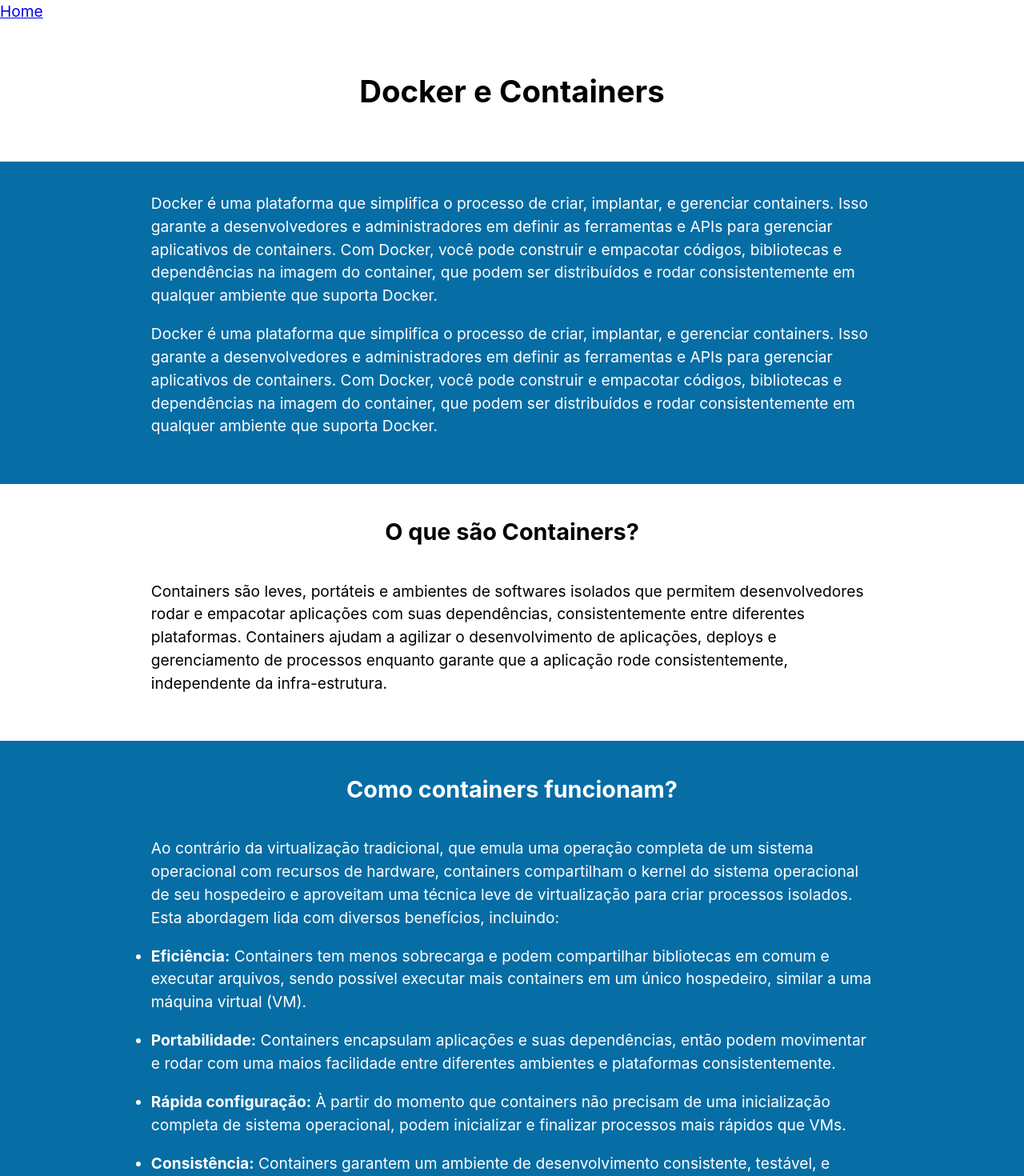
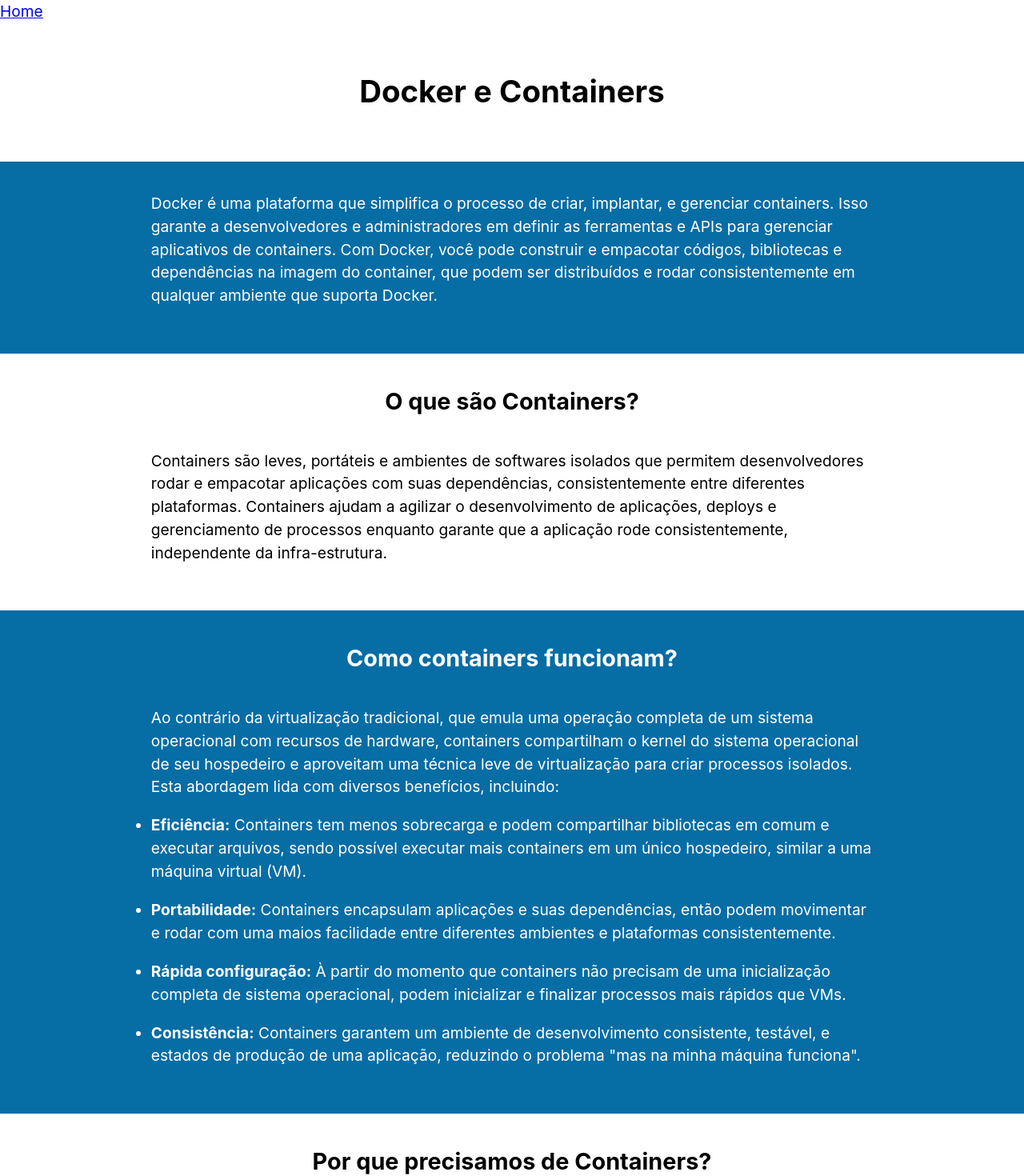
Before and after one commit to cpwaldow/introducao-docker, a React (Vite) app: page /introduction in a window 1280 px wide. Shown: the top 1470 px of the page at 80% size. Built offline with nearby package versions, Linux system fonts and the light colour scheme.

Commit message:
refactor: best way to use styled components

```diff
--- a/src/components/ContentBox.tsx
+++ /dev/null
@@ -1,47 +0,0 @@
-import styled from 'styled-components';
-import { ContentBoxType } from '../types';
-
-const Container = styled.section<ContentBoxType>`
-  background-color: ${(props) => props.background};
-  padding: 2rem;
-`;
-
-const Content = styled.section<ContentBoxType>`
-  width: var(--margin-content);
-  margin: 0 auto;
-  color: ${(props) => props.color};
-
-  > h3 {
-    margin-bottom: 1rem;
-  }
-
-  > p {
-    margin-bottom: 1rem;
-  }
-
-  > ul > li {
-    margin-bottom: 1rem;
-  }
-`;
-
-const Subtitle = styled.h2`
-  text-align: center;
-  margin-bottom: 2rem;
-  color: ${(props) => props.color};
-`;
-
-const ContentBox = ({
-  background,
-  color,
-  children,
-  subtitle,
-}: ContentBoxType) => {
-  return (
-    <Container background={background}>
-      {subtitle && <Subtitle color={color}>{subtitle}</Subtitle>}
-      <Content color={color}>{children}</Content>
-    </Container>
-  );
-};
-
-export default ContentBox;
--- a/src/pages/Introduction.tsx
+++ b/src/pages/Introduction.tsx
@@ -1,5 +1,12 @@
 import { Link } from 'react-router-dom';
-import ContentBox from '../components/ContentBox';
+import {
+  Container,
+  Content,
+  ContentContainer,
+  Subtitle,
+  List,
+  SubtitleLevel3,
+} from '../style/style';
 import Title from '../components/Title';
 
 const Introduction = () => {
@@ -11,58 +18,51 @@
       </header>
       <main>
         <Title title='Docker e Containers' />
-        <ContentBox background={blue} color='white'>
-          <p>
+        <Container background={blue}>
+          <ContentContainer>
+            <Content color='white'>
               Docker é uma plataforma que simplifica o processo de criar,
-            implantar, e gerenciar containers. Isso garante a desenvolvedores e
-            administradores em definir as ferramentas e APIs para gerenciar
+              implantar, e gerenciar containers. Isso garante a desenvolvedores
+              e administradores em definir as ferramentas e APIs para gerenciar
               aplicativos de containers. Com Docker, você pode construir e
               empacotar códigos, bibliotecas e dependências na imagem do
               container, que podem ser distribuídos e rodar consistentemente em
               qualquer ambiente que suporta Docker.
-          </p>
+            </Content>
+          </ContentContainer>
+        </Container>
 
-          <p>
-            Docker é uma plataforma que simplifica o processo de criar,
-            implantar, e gerenciar containers. Isso garante a desenvolvedores e
-            administradores em definir as ferramentas e APIs para gerenciar
-            aplicativos de containers. Com Docker, você pode construir e
-            empacotar códigos, bibliotecas e dependências na imagem do
-            container, que podem ser distribuídos e rodar consistentemente em
-            qualquer ambiente que suporta Docker.
-          </p>
-        </ContentBox>
-
-        <ContentBox subtitle='O que são Containers?'>
-          <p>
+        <Container>
+          <ContentContainer>
+            <Subtitle>O que são Containers?</Subtitle>
+            <Content>
               Containers são leves, portáteis e ambientes de softwares isolados
               que permitem desenvolvedores rodar e empacotar aplicações com suas
               dependências, consistentemente entre diferentes plataformas.
               Containers ajudam a agilizar o desenvolvimento de aplicações,
               deploys e gerenciamento de processos enquanto garante que a
               aplicação rode consistentemente, independente da infra-estrutura.
-          </p>
-        </ContentBox>
+            </Content>
+          </ContentContainer>
+        </Container>
 
-        <ContentBox
-          background='var(--main-blue)'
-          color='white'
-          subtitle='Como containers funcionam?'
-        >
-          <p>
+        <Container background={blue}>
+          <ContentContainer>
+            <Subtitle color='white'>Como containers funcionam?</Subtitle>
+            <Content color='white'>
               Ao contrário da virtualização tradicional, que emula uma operação
               completa de um sistema operacional com recursos de hardware,
               containers compartilham o kernel do sistema operacional de seu
-            hospedeiro e aproveitam uma técnica leve de virtualização para criar
-            processos isolados. Esta abordagem lida com diversos benefícios,
-            incluindo:
-          </p>
-          <ul>
+              hospedeiro e aproveitam uma técnica leve de virtualização para
+              criar processos isolados. Esta abordagem lida com diversos
+              benefícios, incluindo:
+            </Content>
+            <List color='white'>
               <li>
                 <b>Eficiência:</b> Containers tem menos sobrecarga e podem
                 compartilhar bibliotecas em comum e executar arquivos, sendo
-              possível executar mais containers em um único hospedeiro, similar
-              a uma máquina virtual (VM).
+                possível executar mais containers em um único hospedeiro,
+                similar a uma máquina virtual (VM).
               </li>
               <li>
                 <b>Portabilidade:</b> Containers encapsulam aplicações e suas
@@ -71,9 +71,10 @@
                 consistentemente.
               </li>
               <li>
-              <b>Rápida configuração:</b> À partir do momento que containers não
-              precisam de uma inicialização completa de sistema operacional,
-              podem inicializar e finalizar processos mais rápidos que VMs.
+                <b>Rápida configuração:</b> À partir do momento que containers
+                não precisam de uma inicialização completa de sistema
+                operacional, podem inicializar e finalizar processos mais
+                rápidos que VMs.
               </li>
               <li>
                 <b>Consistência:</b> Containers garantem um ambiente de
@@ -81,125 +82,135 @@
                 uma aplicação, reduzindo o problema "mas na minha máquina
                 funciona".
               </li>
-          </ul>
-        </ContentBox>
-        <ContentBox subtitle='Por que precisamos de Containers?'>
-          <p>
+            </List>
+          </ContentContainer>
+        </Container>
+
+        <Container>
+          <Subtitle>Por que precisamos de Containers?</Subtitle>
+          <ContentContainer>
+            <Content>
               No mundo de desenvolvimento de software e deploy, consistência e
               eficiência são cruciais. Antes de containers existirem,
               desenvolvedores costumavam encarar desafios quando deploy de
               aplicações entre diferentes ambientes incluíam:
-          </p>
-          <ul>
+            </Content>
+            <List>
               <li>
                 <b>Inconsistência de ambientes:</b> Desenvolvedores costumam
-              trabalhar em diferentes ambientes de desenvolvimento que podem ter
-              diferentes configurações e bibliotecas comparando com ambientes de
-              produção.
+                trabalhar em diferentes ambientes de desenvolvimento que podem
+                ter diferentes configurações e bibliotecas comparando com
+                ambientes de produção.
               </li>
               <li>
                 <b>Recursos ineficientes de utilização:</b> Máquinas Virtuais
                 (VMs) foram amplamente utilizados para superar ambientes
-              inconsistentes. Entretanto, VMs precisam de sistemas operacionais
-              completos para rodar cada aplicação, fazendo o recurso de
-              utilização ineficiente.
+                inconsistentes. Entretanto, VMs precisam de sistemas
+                operacionais completos para rodar cada aplicação, fazendo o
+                recurso de utilização ineficiente.
               </li>
               <li>
                 <b>Processos lentos e problemas de escalabilidade:</b>{' '}
                 Tradicionalmente os métodos de deploy tem um tempo de lançamento
-              no mercado mais lentos e a dificuldade em escalar, o que atrapalha
-              a entrega e atualização de software.
+                no mercado mais lentos e a dificuldade em escalar, o que
+                atrapalha a entrega e atualização de software.
               </li>
-          </ul>
-
-          <p>Com containers endereçamos esses desafios à seguir:</p>
-
-          <ul>
+            </List>
+            <Content>
+              Com containers endereçamos esses desafios à seguir:
+            </Content>
+            <List>
               <li>
-              <b>Ambiente constante:</b> Containers resolvem inconsistências de
-              ambientes de desenvolvimento agrupando uma aplicação e suas
+                <b>Ambiente constante:</b> Containers resolvem inconsistências
+                de ambientes de desenvolvimento agrupando uma aplicação e suas
                 dependências.
               </li>
               <li>
                 <b>Recursos eficientes de utilização:</b> Diferente das VMs,
-              containers compartilham os recursos kernel do sistema operacional,
-              que os fazem mais leves e eficientes. Containers são designados
-              para utilizar poucos recursos e inicializar mais rápido,
-              otimizandos os recursos utilizados.
+                containers compartilham os recursos kernel do sistema
+                operacional, que os fazem mais leves e eficientes. Containers
+                são designados para utilizar poucos recursos e inicializar mais
+                rápido, otimizandos os recursos utilizados.
               </li>
               <li>
                 <b>Processos rápidos e escalabilidade:</b> Containers podem ser
                 facilmente criados, desmontados e substituídos, permitindo
-              desenvolvimento mais rápido e ciclos de deploy. Escalar aplicações
-              se tornam mais simples com múltiplos containers para serem
-              deployados sem consumir recursos significantes.
+                desenvolvimento mais rápido e ciclos de deploy. Escalar
+                aplicações se tornam mais simples com múltiplos containers para
+                serem deployados sem consumir recursos significantes.
               </li>
-          </ul>
-          <p>
+            </List>
+            <Content>
               Em geral, containers tem se tornado uma ferramenta essencial para
-            organização para responder as rápidas mudanças do mercado, tendo uma
-            melhora mais eficiente sobre os recursos, e garantindo a entrega de
-            softwares mais confiáveis e consistentes.
-          </p>
-        </ContentBox>
-        <ContentBox
-          background={blue}
-          subtitle='Máquina Física vs Máquina Virtual vs Containers'
-          color='white'
-        >
-          <p>
+              organização para responder as rápidas mudanças do mercado, tendo
+              uma melhora mais eficiente sobre os recursos, e garantindo a
+              entrega de softwares mais confiáveis e consistentes.
+            </Content>
+          </ContentContainer>
+        </Container>
+
+        <Container background={blue}>
+          <Subtitle color='white'>
+            Máquina Física vs Máquina Virtual vs Containers
+          </Subtitle>
+          <ContentContainer>
+            <Content color='white'>
               Abordaremos de forma rápida sobre as diferenças entre máquina
               física, máquina virtual e containers.
-          </p>
-          <h3>Máquina Física</h3>
-          <p>
-            Máquina física é um termo utilizado para descrever um computador que
-            roda diretamente em seu hardware sem qualquer virtualização. É a
-            forma mais performática de rodar uma aplicação, mas é uma forma que
-            existe pouca flexibilidade. Você pode rodar apenas uma aplicação por
-            servidor, e não pode mudar a aplicação para outro servidor de uma
-            forma simples.
-          </p>
-          <h3>Máquinas Virtual</h3>
-          <p>
-            Máquinas virtuais (VMs) são uma forma de rodar múltiplas aplicações
-            em um único servidor. Cada máquina virtual roda no topo do
-            hiperservidor, cada pedaço do software que emula o hardware do
+            </Content>
+            <SubtitleLevel3 color='white'>Máquina Física</SubtitleLevel3>
+            <Content color='white'>
+              Máquina física é um termo utilizado para descrever um computador
+              que roda diretamente em seu hardware sem qualquer virtualização. É
+              a forma mais performática de rodar uma aplicação, mas é uma forma
+              que existe pouca flexibilidade. Você pode rodar apenas uma
+              aplicação por servidor, e não pode mudar a aplicação para outro
+              servidor de uma forma simples.
+            </Content>
+            <SubtitleLevel3 color='white'>Máquinas Virtual</SubtitleLevel3>
+            <Content color='white'>
+              Máquinas virtuais (VMs) são uma forma de rodar múltiplas
+              aplicações em um único servidor. Cada máquina virtual roda no topo
+              do hiperservidor, cada pedaço do software que emula o hardware do
               computador. O hiperservidor te permite rodar múltiplos sistemas
               operacionais em um único servidor, e isso permite isolamento entre
               aplicações rodando em diferentes VMs.
-          </p>
-          <h3>Containers</h3>
-          <p>
+            </Content>
+            <SubtitleLevel3 color='white'>Containers</SubtitleLevel3>
+            <Content color='white'>
               Containers são uma forma de rodar múltiplas aplicações em um único
               servidor sem a sobrecarga de um hiperservidor. Cada container roda
-            no topo do motos do container. O motor do container te permite rodar
-            múltiplas aplicações em um único servidor, e também permite
+              no topo do motos do container. O motor do container te permite
+              rodar múltiplas aplicações em um único servidor, e também permite
               isolamento entre as aplicações rodando em diferentes containers.
-          </p>
-        </ContentBox>
-        <ContentBox subtitle='Docker e OCI'>
-          <p>
+            </Content>
+          </ContentContainer>
+        </Container>
+
+        <Container>
+          <Subtitle>Docker e OCI</Subtitle>
+          <ContentContainer>
+            <Content>
               <a href='https://opencontainers.org/'>
                 Iniciativa de Containers Abertos
               </a>{' '}
-            ou <i>Open Container Initiative (OCI)</i>, é um Projeto da Fundação
-            Linux que mira a criar padrões de mercado para formato de containers
-            e tempos de execução. Seu objetivo principal é garantir a
-            compatibilidade e interoperabilidade dos containers entre ambientes
-            através de especificações técnicas definidas.
-          </p>
-          <h3>Papel do Docker na OCI</h3>
-          <p>
+              ou <i>Open Container Initiative (OCI)</i>, é um Projeto da
+              Fundação Linux que mira a criar padrões de mercado para formato de
+              containers e tempos de execução. Seu objetivo principal é garantir
+              a compatibilidade e interoperabilidade dos containers entre
+              ambientes através de especificações técnicas definidas.
+            </Content>
+            <SubtitleLevel3>Papel do Docker na OCI</SubtitleLevel3>
+            <Content>
               Docker é um dos membros fundadores da OCI, e desempenhou um papel
               fundamental na definição dos padrões para formatos de containers e
               tempos de execução. Inicialmente, Docker desenvolveu que tempos de
               execução de containers (Docker Engine) e formato de imagem (Docker
               Image) que serve como base para as especificações da OCI.
-          </p>
-          <h3>Especificações OCI</h3>
-          <p>OCI tem duas especificaçÕes principais:</p>
-          <ul>
+            </Content>
+            <SubtitleLevel3>Especificações OCI</SubtitleLevel3>
+            <Content>OCI tem duas especificaçÕes principais:</Content>
+            <List>
               <li>
                 <b>Especificação de Tempo de Execução (runtime-spec):</b> Isso
                 define as especificações para executar um container com uma
@@ -213,26 +224,27 @@
                 formato da imagem do container, que descreve os conteúdos do
                 container e podem ser rodados pelo tempo de execução compatível
               </li>
-          </ul>
-          <h3>Compatibilidade entre Docker e OCI</h3>
-          <p>
-            Docker continua comprometido a dar suporte às especificações do OCI
-            e, desde o envolvimento na OCI, tem seu software continuamente
-            atualizadas para ser compilado com os padrões OCI. Tempo de execução
-            e formato da imagem nos containers Docker são completamente
-            compatíveis com as especificações OCI, permitindo containers Docker
-            serem rodados por tempo de execução de outros compiladores de
-            containers OCI e vice e versa.
-          </p>
-          <p>
+            </List>
+            <SubtitleLevel3>Compatibilidade entre Docker e OCI</SubtitleLevel3>
+            <Content>
+              Docker continua comprometido a dar suporte às especificações do
+              OCI e, desde o envolvimento na OCI, tem seu software continuamente
+              atualizadas para ser compilado com os padrões OCI. Tempo de
+              execução e formato da imagem nos containers Docker são
+              completamente compatíveis com as especificações OCI, permitindo
+              containers Docker serem rodados por tempo de execução de outros
+              compiladores de containers OCI e vice e versa.
+            </Content>
+            <Content>
               Em resumo, Docker e OCI trabalham juntos para manter a qualidade e
               compatibilidade com os padrões do mercado. Docker tem mantido um
               papel importante no desenvolvimento das especificações da OCI,
               garantindo que o ecossistema permanece saudável, operante, e
               acessível para uma ampla variedade de usuários e plataformas no
               mercado.
-          </p>
-        </ContentBox>
+            </Content>
+          </ContentContainer>
+        </Container>
       </main>
       <footer>
         <Link to='/technologies'>Próximo</Link>
--- /dev/null
+++ b/src/style/style.ts
@@ -0,0 +1,36 @@
+import styled from 'styled-components';
+import { ContentBoxType } from '../types';
+
+export const Container = styled.section<ContentBoxType>`
+  background-color: ${(props) => props.background};
+  padding: 2rem;
+`;
+
+export const ContentContainer = styled.section`
+  width: 75%;
+  margin: 0 auto;
+`;
+
+export const Subtitle = styled.h2`
+  text-align: center;
+  margin-bottom: 2rem;
+  color: ${(props) => props.color};
+`;
+
+export const List = styled.ul`
+  margin-bottom: 1rem;
+  > li {
+    margin-bottom: 1rem;
+    color: ${(props) => props.color};
+  }
+`;
+
+export const Content = styled.p`
+  margin-bottom: 1rem;
+  color: ${(props) => props.color};
+`;
+
+export const SubtitleLevel3 = styled.h3`
+  margin-bottom: 1rem;
+  color: ${(props) => props.color};
+`;
```
Lines whose indentation alone changed are shown as unchanged.
